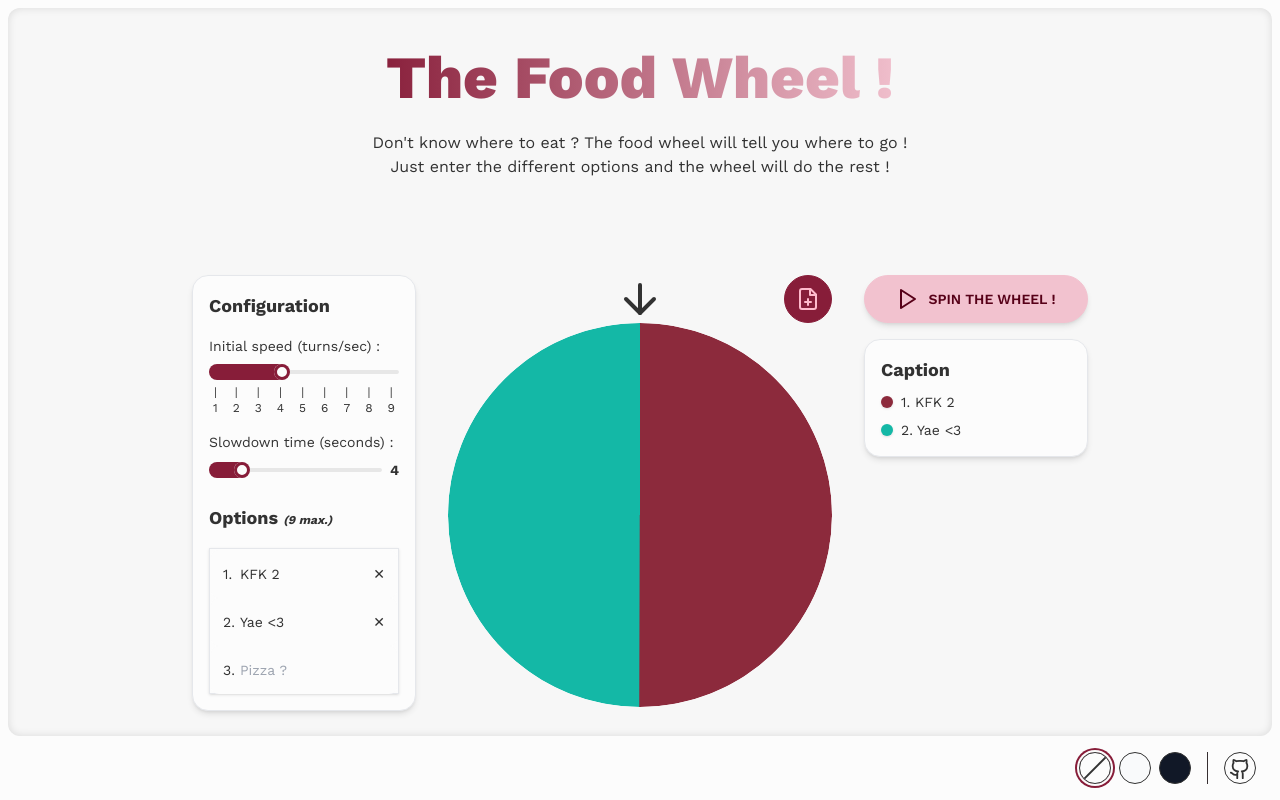
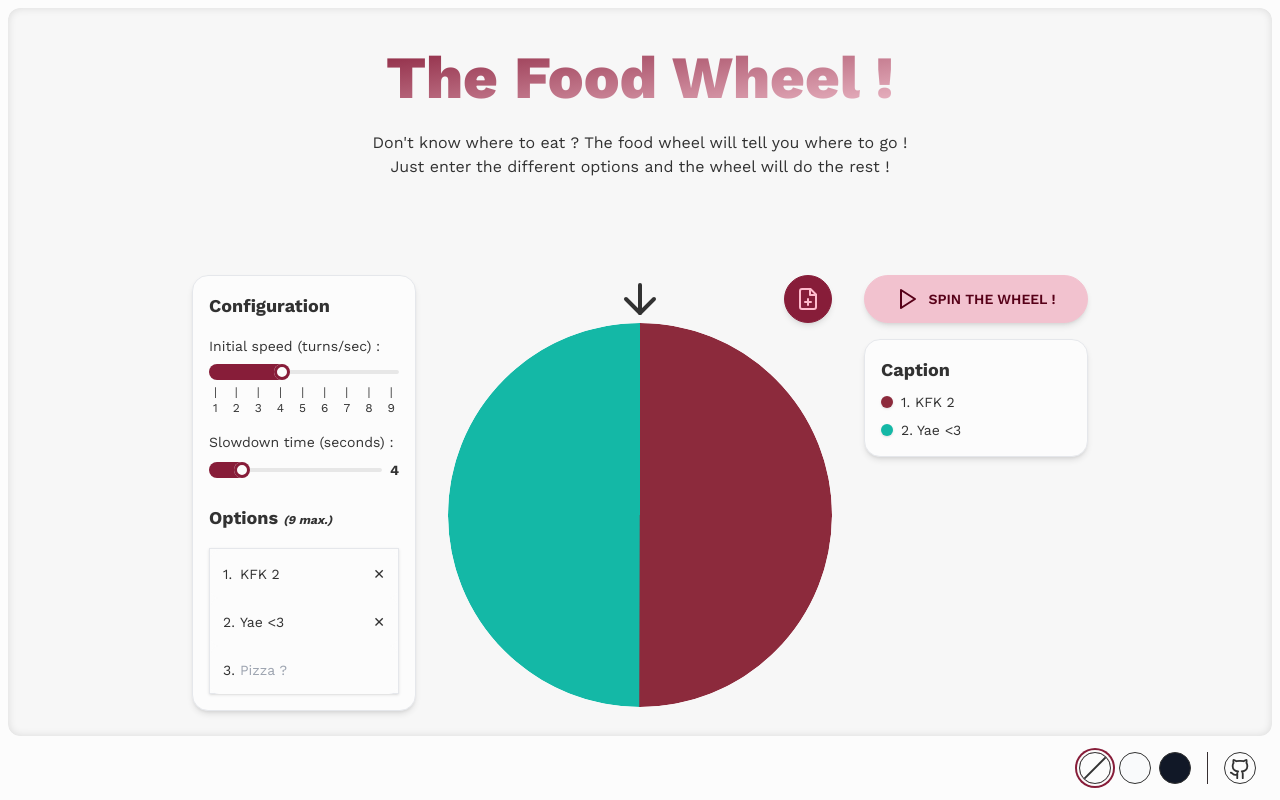
Before and after one commit to MaoDeMatos/the-food-wheel, a Next.js app: page / in a window 1280 px wide. Built offline with nearby package versions, Linux system fonts and the light colour scheme.

Commit message:
💄 More minor visual updates

```diff
--- a/src/app/LeftMenu.tsx
+++ b/src/app/LeftMenu.tsx
@@ -73,7 +73,7 @@ function LeftMenuOptions() {
         <span className="text-xs italic">({MAX_OPTIONS_NUMBER} max.)</span>
       </p>
 
-      <div className="join join-vertical isolate shadow border dark:border-transparent">
+      <div className="w-full join join-vertical isolate shadow border dark:border-transparent">
         {options.map((opt, idx) => (
           <div
             key={idx}
--- a/src/app/RightMenu.tsx
+++ b/src/app/RightMenu.tsx
@@ -17,7 +17,7 @@ function SpinTheWheelButton() {
 
   return (
     <button
-      className="btn btn-circle btn-secondary w-full gap-2 shadow-md transition disabled:pointer-events-auto disabled:cursor-not-allowed disabled:shadow-sm"
+      className="btn btn-circle btn-secondary w-full gap-2 shadow-md transition disabled:pointer-events-auto disabled:cursor-not-allowed disabled:shadow"
       type="button"
       onClick={() => send('SPIN')}
       disabled={!wheelState.matches('ready')}
--- a/src/app/_wheel/ChangeWheelImage.tsx
+++ b/src/app/_wheel/ChangeWheelImage.tsx
@@ -29,7 +29,7 @@ export function ChangeWheelImage({ image, setImage }: ChangeWheelImageProps) {
     <>
       <button
         type="button"
-        className="btn btn-circle btn-primary absolute -top-0 right-0 z-[1] flex p-1"
+        className="btn btn-circle btn-primary absolute -top-0 right-0 z-[1] flex p-1 shadow-md"
         title={hasImage ? 'Remove image' : 'Add image'}
         onClick={() => (hasImage ? setImage(null) : setIsModalOpen(true))}
       >
--- a/src/app/_wheel/WheelContainer.tsx
+++ b/src/app/_wheel/WheelContainer.tsx
@@ -75,7 +75,7 @@ export function WheelContainer() {
           {image ? <ImageWheel image={image} /> : <SvgWheel />}
         </div>
       </div>
-      <p className="bg-gradient-to-r from-primary to-secondary bg-clip-text text-center text-2xl font-extrabold !leading-snug text-transparent sm:text-4xl">
+      <p className="bg-gradient-to-br from-primary to-secondary bg-clip-text text-center text-2xl font-extrabold !leading-snug text-transparent sm:text-4xl">
         {result}
       </p>
     </div>
--- a/src/app/layout.tsx
+++ b/src/app/layout.tsx
@@ -55,7 +55,7 @@ export default function RootLayout({
           className="container mx-auto flex h-full flex-col gap-2 p-2"
         >
           {/* Main content */}
-          <div className="h-full overflow-hidden rounded-xl bg-base-200 shadow-[inset_0_0_0.5rem_0_hsl(0deg_0%_0%_/_12%)] dark:bg-base-100">
+          <div className="relative h-full overflow-hidden rounded-xl bg-base-200 dark:bg-base-100 after:pointer-events-none after:absolute after:inset-0 after:rounded-xl after:shadow-[inset_0_0_0.5rem_0_hsl(0deg_0%_0%_/_12%)]">
             {/* Children <div/> just to prevent the scrollbar overflowing the rounded container */}
             <div className="h-full overflow-auto">{children}</div>
           </div>
--- a/src/app/page.tsx
+++ b/src/app/page.tsx
@@ -10,7 +10,7 @@ export default function Home() {
   return (
     <main className="flex flex-col items-center gap-12 p-4 sm:gap-24 sm:p-8">
       <div>
-        <h1 className="bg-gradient-to-r from-primary to-secondary bg-clip-text text-center text-4xl font-extrabold !leading-tight text-transparent sm:text-6xl">
+        <h1 className="bg-gradient-to-br from-primary to-secondary bg-clip-text text-center text-4xl font-extrabold !leading-tight text-transparent sm:text-6xl">
           The Food Wheel !
         </h1>
 
--- a/tailwind.config.cjs
+++ b/tailwind.config.cjs
@@ -25,7 +25,7 @@ module.exports = {
           'base-100': '#FCFCFC',
           'base-200': '#F7F7F7',
           'base-300': '#EBEBEB',
-          '--main-bg': '#FCFCFC', // '--main-bg': '#E2E8F0',
+          '--main-bg': '#FCFCFC', // '--main-bg': '#E2E8F0', opacity: B3/70%
         },
       },
       {
```
